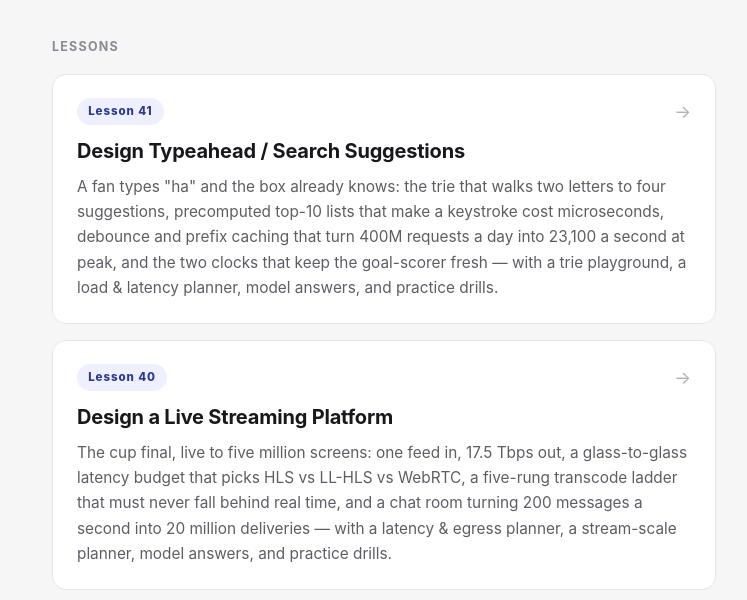
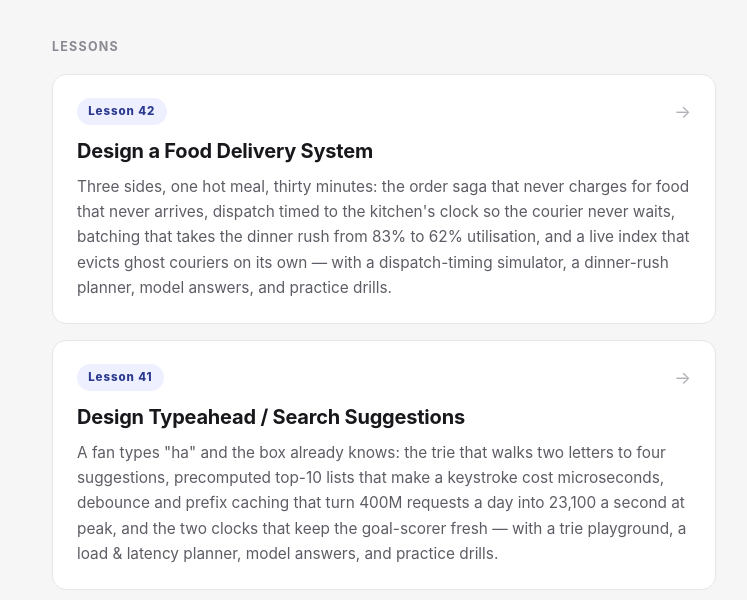
Before and after one commit to caffeine-overflow/system-design, a plain HTML site: page index.html in a window 1280 px wide. Shown: the part 200-800 px from the top of the page, without its empty margins (256-1003 px from the left). Drawn offline with Linux system fonts and the light colour scheme.

Commit message:
Lesson 42: add Food Delivery System card to index

```diff
--- a/index.html
+++ b/index.html
@@ -76,6 +76,12 @@
 
 <main>
   <div class="section-label">Lessons</div>
+
+  <a class="card" href="lessons/food-delivery-system.html">
+    <div class="card-top"><span class="num">Lesson 42</span><span class="arrow">→</span></div>
+    <h2>Design a Food Delivery System</h2>
+    <p>Three sides, one hot meal, thirty minutes: the order saga that never charges for food that never arrives, dispatch timed to the kitchen's clock so the courier never waits, batching that takes the dinner rush from 83% to 62% utilisation, and a live index that evicts ghost couriers on its own — with a dispatch-timing simulator, a dinner-rush planner, model answers, and practice drills.</p>
+  </a>
 
   <a class="card" href="lessons/typeahead-search-suggestions.html">
     <div class="card-top"><span class="num">Lesson 41</span><span class="arrow">→</span></div>
```
